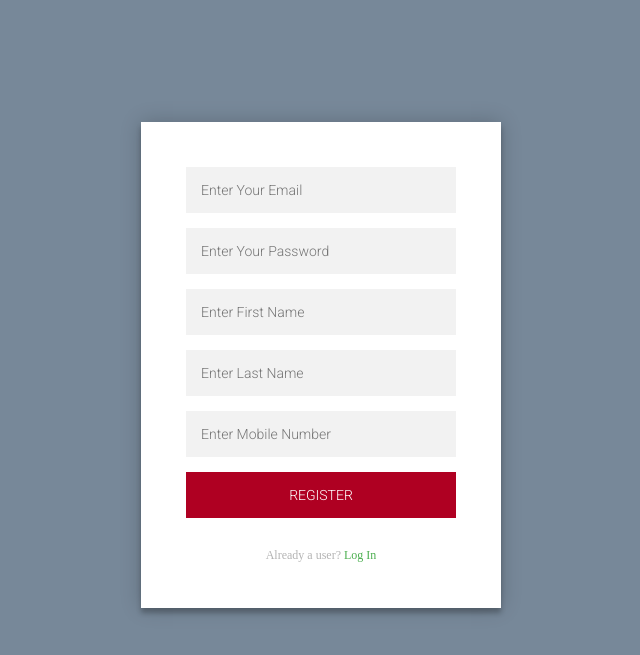
After one commit to danask/MagBuy, a PHP site: page /view/user/register.php in a window 1280 px wide. The commit adds this page. Shown: the top 655 px of the page, without its empty margins (319-959 px from the left). Run offline with PHP 8.4, Linux system fonts and the light colour scheme.

```diff
--- a/utility/test.php
+++ /dev/null
@@ -1 +0,0 @@
-<?php
--- /dev/null
+++ b/view/user/register.php
@@ -0,0 +1,32 @@
+<!doctype html>
+<html lang="en">
+<head>
+    <meta charset="UTF-8">
+    <meta name="viewport"
+          content="width=device-width, user-scalable=no, initial-scale=1.0, maximum-scale=1.0, minimum-scale=1.0">
+    <meta http-equiv="X-UA-Compatible" content="ie=edge">
+
+    <link rel="stylesheet" href="../../web/assets/css/login.css" type="text/css">
+
+    <title>Login</title>
+</head>
+<body>
+
+<div class="login-page">
+    <div class="form">
+        <form class="login-form" action="../../controller/user/login_controller.php" method="post">
+
+            <input type="text" name="email" placeholder="Enter Your Email" required/>
+            <input type="password" name="password" placeholder="Enter Your Password" required/>
+            <input type="text" name="firstName" placeholder="Enter First Name" required/>
+            <input type="text" name="lastName" placeholder="Enter Last Name" required/>
+            <input type="number" name="mobilePhone" placeholder="Enter Mobile Number" required/>
+
+            <input id="login" type="submit" value="REGISTER">
+            <p class="message">Already a user? <a href="login.php">Log In</a></p>
+        </form>
+    </div>
+</div>
+
+</body>
+</html>
--- a/web/assets/css/login.css
+++ b/web/assets/css/login.css
@@ -6,7 +6,7 @@ body{
 
 .login-page {
     width: 360px;
-    padding: 8% 0 0;
+    padding: 9% 0 0;
     margin: auto;
 }
 .form {
@@ -30,23 +30,18 @@ body{
     box-sizing: border-box;
     font-size: 14px;
 }
-.form button {
+#login {
     font-family: "Roboto", sans-serif;
-    text-transform: uppercase;
     outline: 0;
-    background: #4CAF50;
+    background: #af0022;
     width: 100%;
     border: 0;
     padding: 15px;
     color: #FFFFFF;
     font-size: 14px;
-    -webkit-transition: all 0.3 ease;
-    transition: all 0.3 ease;
     cursor: pointer;
 }
-.form button:hover,.form button:active,.form button:focus {
-    background: #43A047;
-}
+
 .form .message {
     margin: 15px 0 0;
     color: #b3b3b3;
```
Also changed, not shown: controller/user/login_controller.php (+37 -19 lines), controller/user/register_controller.php (added, +7 -0 lines), index.php (+2 -14 lines), model/database/UserDao.php (+5 -26 lines), utility/session_index.php (added, +12 -0 lines), utility/session_main.php (added, +12 -0 lines), view/login.php (deleted, +0 -27 lines), view/main/main.php (added, +7 -0 lines), view/user/login.php (added, +34 -0 lines), view/user/login_error.php (added, +7 -0 lines).
